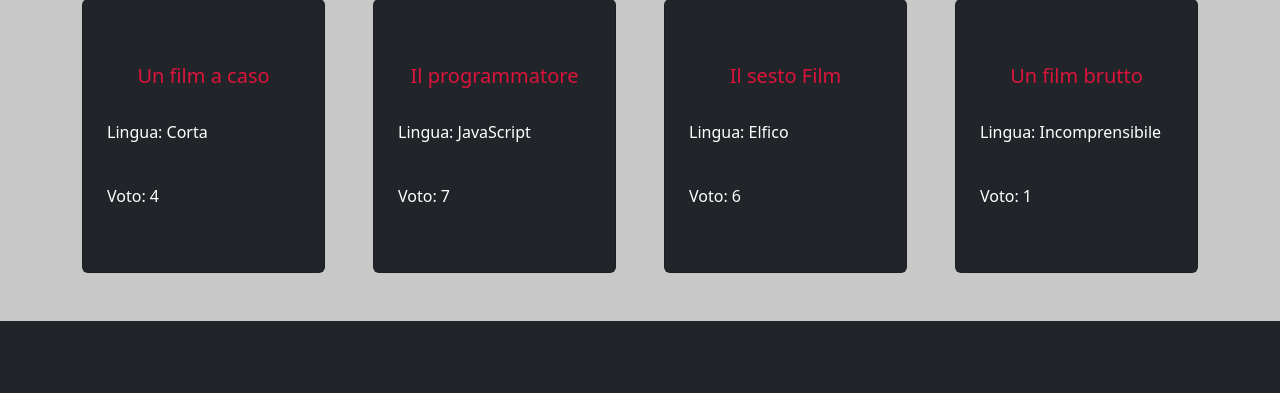
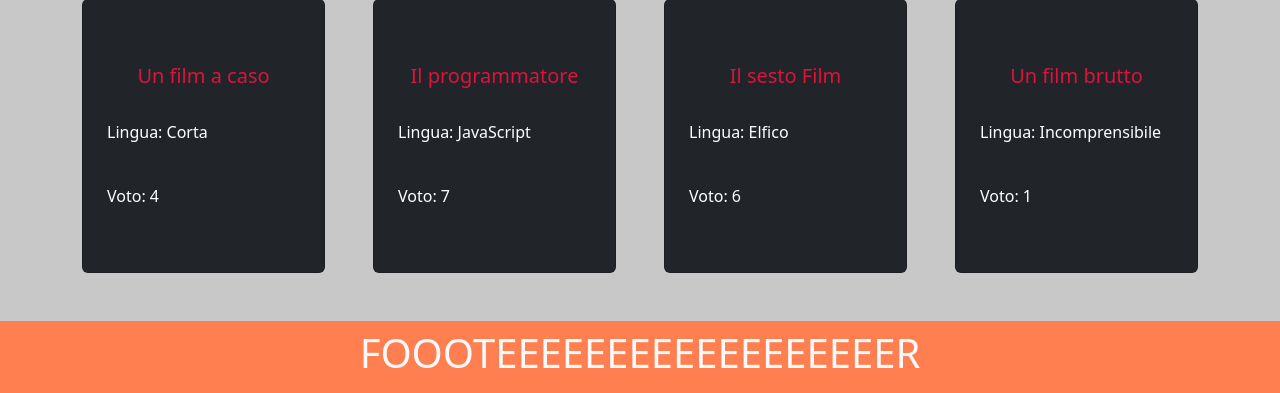
Before and after one commit to MarcoColloca/php-oop-1, a PHP site: page / in a window 1280 px wide. Shown: the part 511-904 px from the top of the page. Before the commit the page ends 832 px from the top, so only its background shows below. Run offline with PHP 8.4, Linux system fonts and the light colour scheme.

Commit message:
Add → changed  footer and header into separate components

```diff
--- /dev/null
+++ b/components/footer.php
@@ -0,0 +1,11 @@
+<footer>
+
+
+    <div class="footer text-center text-light bg-coral py-2">
+        <h1>
+            FOOOTEEEEEEEEEEEEEEEEEER
+        </h1>
+    </div>
+
+
+</footer>
--- /dev/null
+++ b/components/header.php
@@ -0,0 +1,9 @@
+<header class="app-header">
+    <nav>
+        <div class="app-header__title">
+            <h1>
+                {{ title }}
+            </h1>
+        </div>
+    </nav>
+</header>
--- a/css/style.css
+++ b/css/style.css
@@ -6,6 +6,10 @@ body{
 
 .text-crimson{
     color: crimson;
+}
+
+.bg-coral{
+    background-color: coral;
 }
 
 
--- a/index.php
+++ b/index.php
@@ -74,15 +74,9 @@ $film_8 = new Production('Un film brutto', 'Incomprensibile', 1);
 <body>
 
 <div id="app">
-    <header class="app-header">
-        <nav>
-            <div class="app-header__title">
-                <h1>
-                    {{ title }}
-                </h1>
-            </div>
-        </nav>
-    </header>
+
+    <?php include __DIR__ . '/components/header.php'; ?>
+
 
     <main>
         <section class="films-section py-5">
@@ -172,6 +166,7 @@ $film_8 = new Production('Un film brutto', 'Incomprensibile', 1);
         </section>
     </main>
 
+    <?php include __DIR__ . '/components/footer.php'; ?>
 </div>
 
  <script src="./js/app.js"></script>
```
Also changed, not shown: db.php (added).
